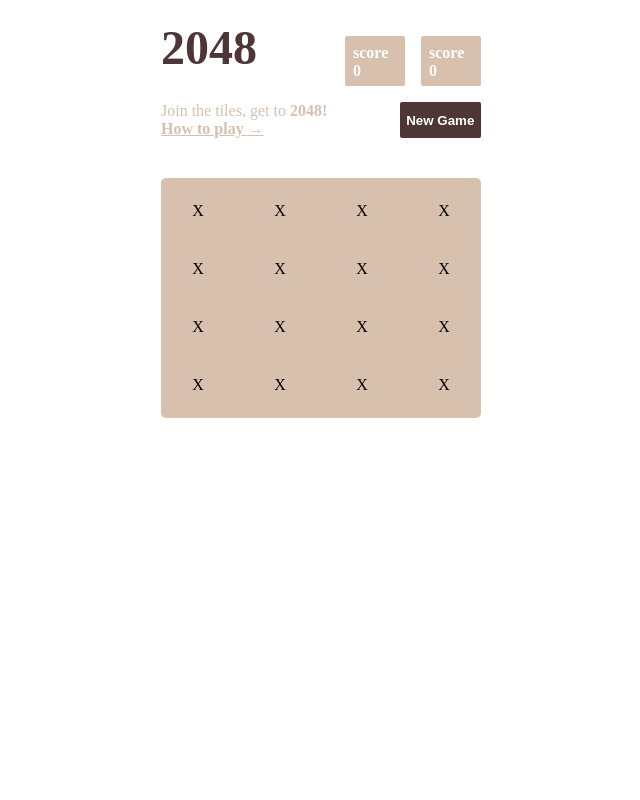
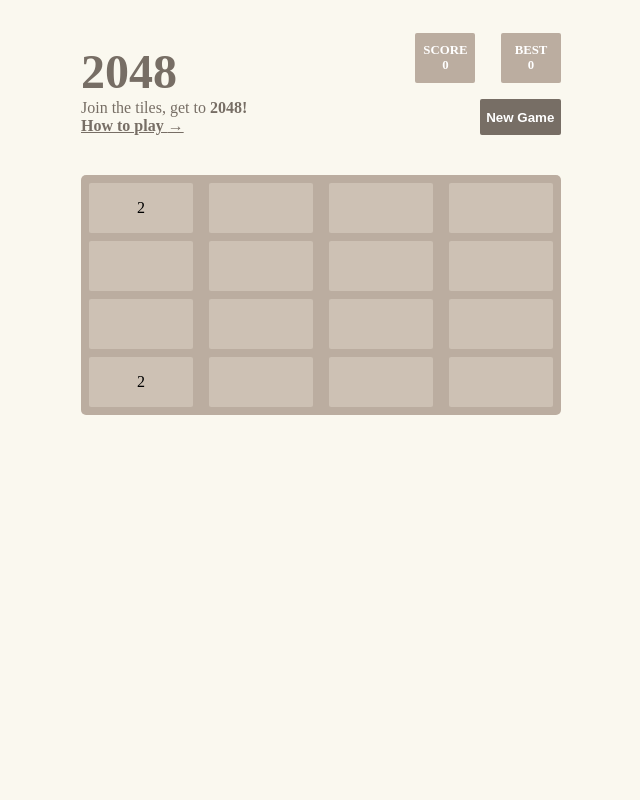
Before and after one commit to archita-b/2048_game, a React (Vite) app: page / in a window 1280 px wide. Shown: the top 800 px of the page, without its empty margins (319-959 px from the left). Built offline with nearby package versions, Linux system fonts and the light colour scheme.

Commit message:
some more css

```diff
--- a/src/App.jsx
+++ b/src/App.jsx
@@ -1,13 +1,17 @@
 import { Board } from "./components/Board";
+import { Footer } from "./components/Footer";
 import { Header } from "./components/Header";
 import { NewGameBox } from "./components/NewGameBox";
 
 export default function App() {
   return (
-    <div className="gameContainer">
-      <Header />
-      <NewGameBox />
-      <Board />
-    </div>
+    <>
+      <div className="gameContainer">
+        <Header />
+        <NewGameBox />
+        <Board />
+      </div>
+      <Footer />
+    </>
   );
 }
--- a/src/components/Board.jsx
+++ b/src/components/Board.jsx
@@ -1,27 +1,57 @@
+import { useState } from "react";
 import styles from "./Board.module.css";
 
-function Square() {
-  return <div className={styles.square}>X</div>;
+function Square({ value }) {
+  // const [value, setValue] = useState(null);
+
+  // function handleKeydown(e) {
+  //   if (e.key == "ArrowUp" || e.key == "ArrowDown") {
+  //     e.preventDefault();
+  //     setValue("2");
+  //   }
+  // }
+
+  return <div className={styles.square}>{value}</div>;
 }
 
-function Row() {
-  return (
-    <div className={styles.row}>
-      <Square />
-      <Square />
-      <Square />
-      <Square />
-    </div>
-  );
-}
+// function Row() {
+//   return (
+//     <div className={styles.row}>
+//       <Square />
+//       <Square />
+//       <Square />
+//       <Square />
+//     </div>
+//   );
+// }
 
 export function Board() {
   return (
     <div className={styles.board}>
-      <Row />
-      <Row />
-      <Row />
-      <Row />
+      <div className={styles.row}>
+        <Square value="2" />
+        <Square />
+        <Square />
+        <Square value="2" />
+      </div>
+      <div className={styles.row}>
+        <Square />
+        <Square />
+        <Square />
+        <Square />
+      </div>
+      <div className={styles.row}>
+        <Square />
+        <Square />
+        <Square />
+        <Square />
+      </div>
+      <div className={styles.row}>
+        <Square />
+        <Square />
+        <Square />
+        <Square />
+      </div>
     </div>
   );
 }
--- a/src/components/Board.module.css
+++ b/src/components/Board.module.css
@@ -1,22 +1,26 @@
 .board {
-    background: #D7C0AE;
+    background: #BBADA0;
+    max-height: 100vh;
     display: grid;
     grid-template-columns: repeat(4,1fr);
-    gap: 0.5em;
+    /* gap: 0.5em; */
     margin-top: 2.5em;
     border-radius: 5px;
 }
 .row {
-    /* background: #A4907C; */
     display: grid;
     gap: 0.5em;
     margin: 0.5em;
+    grid-auto-rows: 50px;
 }
 .square {
-    /* background: #D7C0AE; */
-    /* margin: 0.5em; */
+    background: #CDC1B4;
     padding: 1em;
     display: flex;
     justify-content: center;
     border-radius: 2px;
+    /* transition: transform 0.5s; */
 }
+/* .row:hover .square {
+    transform: translateY(100%);
+} */
--- /dev/null
+++ b/src/components/Footer.jsx
@@ -0,0 +1,15 @@
+import styles from "./Footer.module.css";
+
+export function Footer() {
+  return (
+    <div className={styles.howToPlay} id="how-to-play">
+      <strong>HOW TO PLAY:</strong> Use your <strong>arrow keys</strong> to move
+      the tiles. Tiles with same number <strong>merge into one</strong>
+      when they touch. Add them up to reach <strong>2048!</strong>
+      <br />
+      <a href="" className={styles.startPlayingLink}>
+        <strong>Start playing{"\u2192"}</strong>
+      </a>
+    </div>
+  );
+}
--- /dev/null
+++ b/src/components/Footer.module.css
@@ -0,0 +1,8 @@
+.howToPlay {
+  margin-top: 500px;
+  width:100%;
+  height: 90px;
+}
+.howToPlay, .howToPlay a {
+    color: #776E65;
+}
--- a/src/components/Header.jsx
+++ b/src/components/Header.jsx
@@ -6,11 +6,11 @@
       <h1>2048</h1>
       <div className={styles.scorebox}>
         <div className={styles.currentscore}>
-          <p>score</p>
+          <p>SCORE</p>
           <p>0</p>
         </div>
         <div className={styles.bestscore}>
-          <p>score</p>
+          <p>BEST</p>
           <p>0</p>
         </div>
       </div>
--- a/src/components/Header.module.css
+++ b/src/components/Header.module.css
@@ -1,33 +1,30 @@
 .heading {
-    /* background-color: antiquewhite; */
     display: flex;
     justify-content: space-between;
 }
 h1 {
-    /* padding: 1em; */
     font-size: 3em;
-    color: #4E3636;
+    color: #776E65;
+    margin-top: 0.5em;
 }
 .scorebox {
     display: flex;
 }
-.currentscore {
-    background: #D7C0AE;
+.currentscore, .bestscore {
+    background: #BBADA0;
     color: white;
     font-weight: bold;
+    font-size: 0.8em;
     margin: 1em;
     padding: 0.5em;
     height: 50px;
     width: 60px;
     border-radius: 2px;
+    display: flex;
+    flex-direction: column;
+    justify-content: center;
+    align-items: center;
 }
 .bestscore {
-    background: #D7C0AE;
-    color: white;
-    font-weight: bold;
-    margin: 1em 0 1em 0;
-    padding: 0.5em;
-    height: 50px;
-    width: 60px;
-    border-radius: 2px;
+    margin-right: 0;
 }
--- a/src/components/NewGameBox.jsx
+++ b/src/components/NewGameBox.jsx
@@ -6,7 +6,7 @@
       <p>
         Join the tiles, get to <strong>2048!</strong>
         <br />
-        <a href="" className={styles.howToPlayLink}>
+        <a href="#how-to-play" className={styles.howToPlayLink}>
           <strong>How to play {"\u2192"}</strong>
         </a>
       </p>
--- a/src/components/NewGameBox.module.css
+++ b/src/components/NewGameBox.module.css
@@ -1,16 +1,18 @@
 .newGameBox {
-    /* background-color: beige; */
     display: flex;
     justify-content: space-between;
 }
 .newGameButton {
-    background: #4E3636;
+    background: #776E65;
     color: white;
     font-weight: bold;
     padding: 0.5em;
     border: none;
     border-radius: 2px;
 }
-.newGameBox p,a {
-    color: #D7C0AE;
+.newGameBox p, .newGameBox a {
+    color: #776E65;
 }
+.newGameButton {
+    cursor: pointer;
+}
--- a/src/index.css
+++ b/src/index.css
@@ -3,8 +3,12 @@
   padding: 0;
   box-sizing: border-box;
 }
+:root {
+  background: #FAF8EF;
+}
 .gameContainer {
-  max-width: 20em;
-  min-height: 20em;
+  display: grid;
+  max-width: 30em;
+  /* max-height: 50em; */
   margin: 20px auto;
 }
```
Also changed, not shown: src/.eslintrc.cjs (added).
